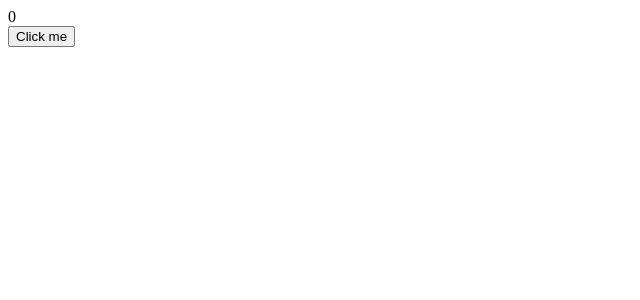
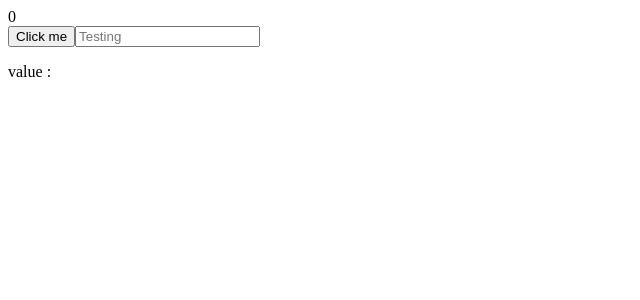
Before and after one commit to EjiroOsiephri/Refreshals-on-react-js, a React (Vite) app in the folder vite-project/: page / in a window 1280 px wide. Shown: the top 300 px of the page, without its empty margins (0-640 px from the left). Built offline with nearby package versions, Linux system fonts and the light colour scheme.

Commit message:
Working with inputs

```diff
--- a/vite-project/src/App.jsx
+++ b/vite-project/src/App.jsx
@@ -1,22 +1,22 @@
-import {useState} from "react"
+import { useState } from "react";
+import Ref from "./Components/Ref";
 
 function App() {
-  const [name , setName] = useState(0)
+  const [name, setName] = useState(0);
 
   function increment() {
-    setName((prevValue)=>{
-      return prevValue + 1
-    })
+    setName((prevValue) => {
+      return prevValue + 1;
+    });
   }
 
   return (
     <>
-      <div>
-       {name}
-      </div>
+      <div>{name}</div>
       <button onClick={increment}>Click me</button>
+      <Ref></Ref>
     </>
-  )
+  );
 }
 
-export default App
+export default App;
--- /dev/null
+++ b/vite-project/src/Components/Helpers/Wrapper.jsx
@@ -0,0 +1,5 @@
+const Wrapper = (props) => {
+  return props.children;
+};
+
+export default Wrapper;
--- a/vite-project/src/Components/Ref.jsx
+++ b/vite-project/src/Components/Ref.jsx
@@ -1,10 +1,23 @@
 import React, { useState } from "react";
+import Wrapper from "./Helpers/Wrapper";
 
 const Ref = () => {
+  const [input, setInputValue] = useState("");
+
+  function HandleChangeValue(event) {
+    setInputValue(event.target.value);
+  }
+  console.log(input);
   return (
-    <React.Fragment>
-      <input type="text" placeholder="Testing" />
-    </React.Fragment>
+    <Wrapper>
+      <input
+        type="text"
+        value={input}
+        onChange={HandleChangeValue}
+        placeholder="Testing"
+      />
+      <p>value : {input}</p>
+    </Wrapper>
   );
 };
 export default Ref;
```
